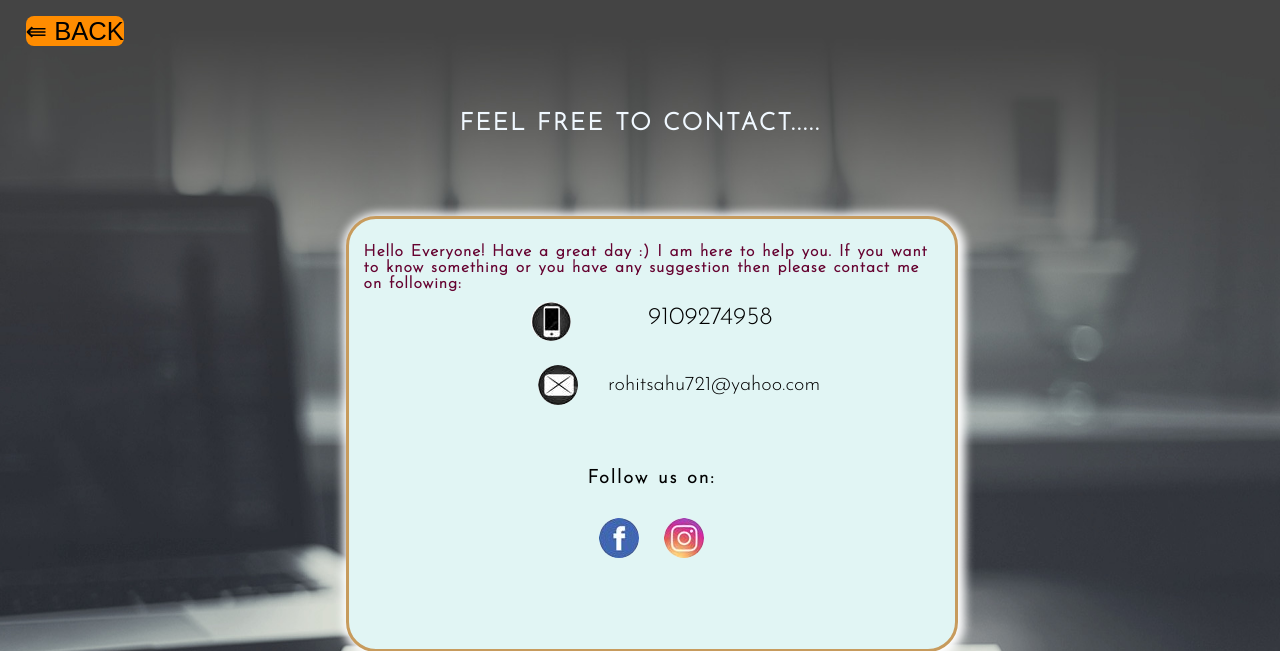
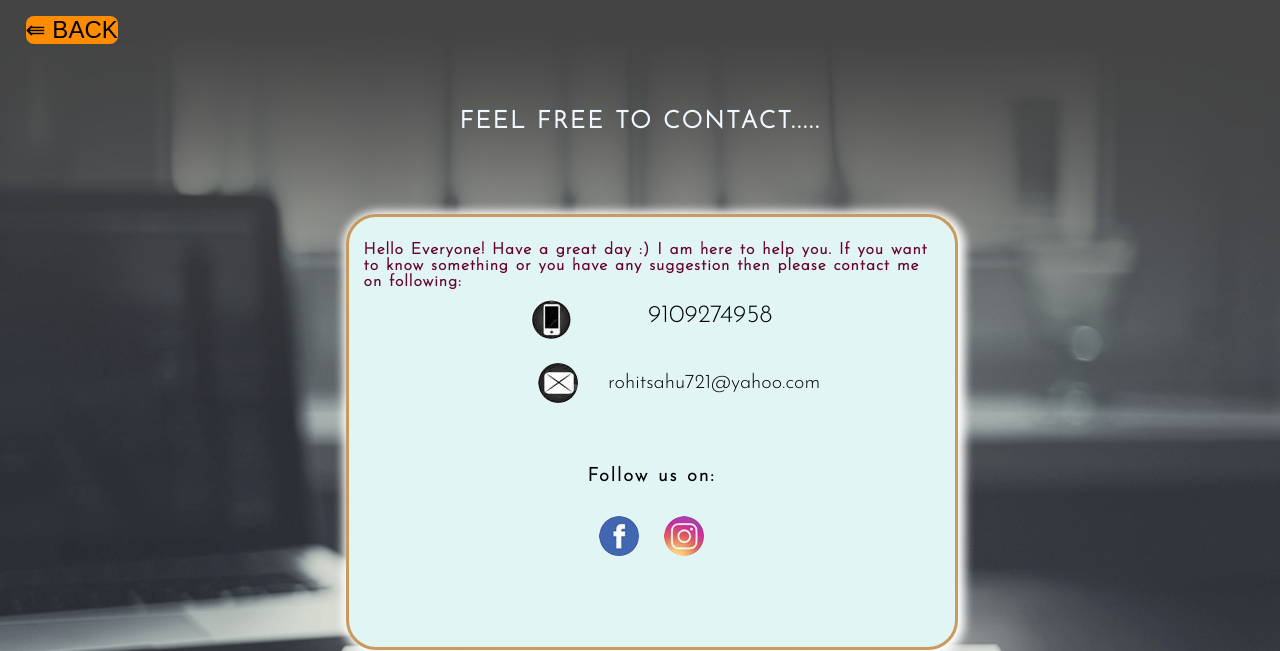
Before and after one commit to auratus/rohittechnical.github.io, a PHP site: page /contactus.html in a window 1280 px wide. Shown: the top 651 px of the page. Run offline with PHP 8.4, Linux system fonts and the light colour scheme.

Commit message:
Update contactuscss.css

```diff
--- a/contactuscss.css
+++ b/contactuscss.css
@@ -31,7 +31,7 @@ body{
 		}
 
 		#back_button button p{
-			font-size: 2vw;
+			font-size: 3vh;
 		}
 
 h2{
```
